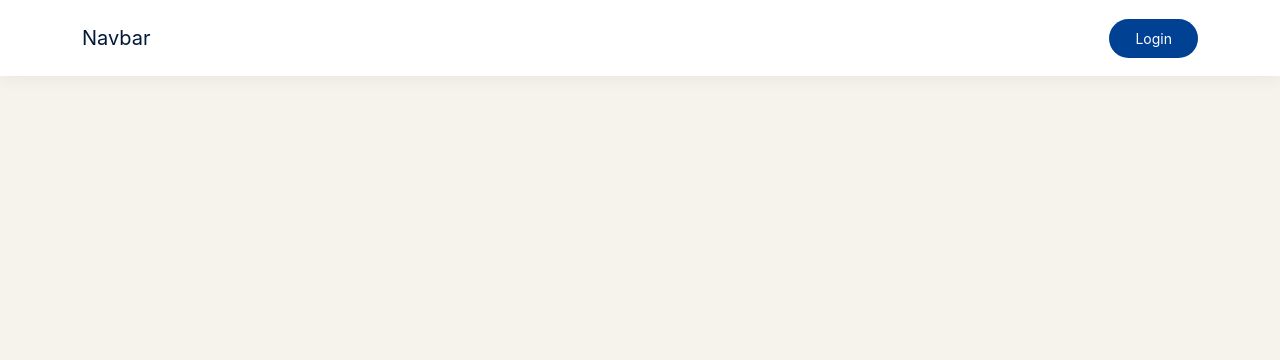
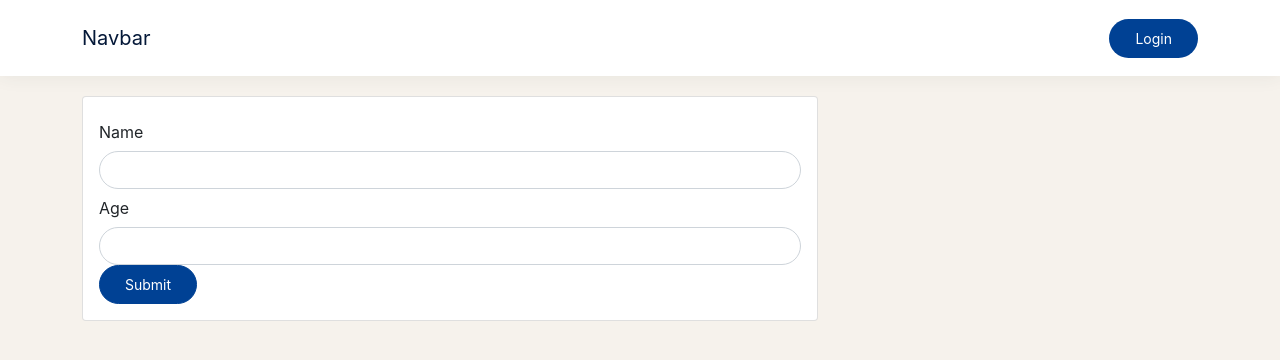
Before and after one commit to anjmhrjn/restro-frontend-react, a React (Create React App) app: page /form-validation in a window 1280 px wide. Before the commit this address had no page. Shown: the top 360 px of the page. Built offline with nearby package versions, Linux system fonts and the light colour scheme.

Commit message:
restaurant list page complete

```diff
--- a/package.json
+++ b/package.json
@@ -9,6 +9,7 @@
     "axios": "^0.25.0",
     "react": "^17.0.2",
     "react-dom": "^17.0.2",
+    "react-hook-form": "^7.26.0",
     "react-multi-select-component": "^4.2.1",
     "react-router-dom": "^6.2.1",
     "react-scripts": "5.0.0",
--- a/src/App.css
+++ b/src/App.css
@@ -355,3 +355,8 @@ div.scrollmenu button {
     padding-right: 15px;
   }
 }
+
+
+.invalid {
+  border: 1px solid red;
+}
--- /dev/null
+++ b/src/components/FormValidation.js
@@ -0,0 +1,68 @@
+import { useForm } from "react-hook-form";
+
+const FormValidation = () => {
+  const {
+    register,
+    handleSubmit,
+    formState: { errors },
+    reset,
+    trigger,
+  } = useForm();
+
+  const onSubmit = (data) => {
+    console.log(data);
+    reset();
+  };
+
+  return (
+    <div className="container mt-5 pt-5">
+      <div className="row">
+        <div className="col-lg-8 col-md-9 col-sm-12">
+          <div className="card">
+            <div className="card-body">
+              <form onSubmit={handleSubmit(onSubmit)}>
+                <div className="form-group">
+                  <label className="col-form-label">Name</label>
+                  <input
+                    type="text"
+                    className={`form-control ${errors.name && "invalid"}`}
+                    {...register("name", { required: "Name is Required" })}
+                    onKeyUp={() => {
+                        trigger("name");
+                    }}
+                  />
+                  {errors.name && (
+                    <small className="text-danger">{errors.name.message}</small>
+                  )}
+                </div>
+                <div className="form-group">
+                  <label className="col-form-label">Age</label>
+                  <input
+                    type="text"
+                    className="form-control"
+                    {...register("age", {
+                      required: "Age is Required",
+                      min: { value: 13, message: "Minimum Required age is 13" },
+                      pattern: {value: /^[0-9]+$/, message: "Only numbers are allowed"}
+                    })}
+                    onKeyUp={() => {
+                        trigger("age");
+                    }}
+                  />
+                  {errors.age && (
+                    <small className="text-danger">{errors.age.message}</small>
+                  )}
+                </div>
+                <button type="submit" className="btn btn-primary">
+                  Submit
+                </button>
+              </form>
+            </div>
+          </div>
+        </div>
+      </div>
+    </div>
+  );
+};
+
+export default FormValidation;
--- a/src/components/Header.js
+++ b/src/components/Header.js
@@ -34,7 +34,7 @@ const Header = () => {
         return (
             <>
                 <li class="nav-item">
-                    <Link to="/home">
+                    <Link to="/all-restaurants">
                         <a class="nav-link">Restaurants</a>
                     </Link>
                 </li>
--- a/src/components/Mid.js
+++ b/src/components/Mid.js
@@ -16,6 +16,8 @@ import BulkTableAdd from "./business/BulkTableAdd"
 import CategoryList from "./admin/CategoryList"
 import CategoryUpdate from "./admin/CategoryUpdate"
 import AdminCatAdd from "./admin/AdminCatAdd"
+import FormValidation from "./FormValidation"
+import Restaurant from "./customer/Restaurant"
 
 const Mid = () => {
     return (
@@ -37,6 +39,8 @@ const Mid = () => {
                 <Route path="/category-list" element={<CategoryList/>} />
                 <Route path="/admin/add-category" element={<AdminCatAdd/>} />
                 <Route path="/admin/update-category/:cid" element={<CategoryUpdate/>} />
+                <Route path="/form-validation" element={<FormValidation/>} />
+                <Route path="/all-restaurants" element={<Restaurant/>} />
                 <Route path="/logout" element={<Logout/>} />
             </Routes>
         </div>
--- /dev/null
+++ b/src/components/customer/Restaurant.js
@@ -0,0 +1,101 @@
+import empty from "../../images/empty.svg"
+import account from "../../images/account.png"
+import { useState, useEffect } from "react";
+import axios from "axios";
+import { Link } from "react-router-dom";
+import { BASE_URL } from "../../utility/base_url";
+import { getAxiosConfig } from "../../utility/base";
+
+const Restaurant = () => {
+    const [rdata, setRdata] = useState([]);
+
+    useEffect(() => {
+        const get_url = BASE_URL + '/all-business/'
+        axios.get(get_url, getAxiosConfig())
+        .then(result => {
+            setRdata(result.data)
+            console.log(result.data[0].user_image === undefined)
+        })
+        .catch(e => {
+            console.log(e)
+        })
+    }, [])
+
+    const tableBtnClicked = (id) => {
+        console.log(id)
+    }
+
+    return(
+        <div className="pt-4 mt-5">
+            <section className="container-fluid bg-secondary">
+                <div className="text-center py-3">
+                    <p className="fs-1 fw-bold">Restaurants</p>
+                    <p class="fst-italic">Here are the list of restaurants that are present in the platform.</p>
+
+                </div>
+            </section>
+            <div class="container mt-5">
+                <div class="d-flex justify-content-between">
+                    <h4>Available Restaurants</h4>
+                    {/* <button class="btn btn-sm btn-outline-dark">Apply all</button> */}
+                </div>
+                <div class="row mt-2 g-1 ">
+                {rdata.map((restro, index) => {
+                    return(
+                        <div class="col-md-4 col-lg-3 mb-3">
+                            <div class="card menu-card p-2" style={{width: "14rem"}}>
+                                {/* <div class="text-end"> <small>Full Time</small> </div> */}
+                                <div class="text-center mt-2 p-3">
+                                    {
+                                        restro.user_image !== undefined ?
+                                        <img src={BASE_URL + `/${restro.user_image}`} className="img-fluid" width="60" /> :
+                                        <img src={account} width="60" className="img-fluid" />
+                                    }
+
+                                    {/* <span class="d-block font-weight-bold">UX Designer</span> */}
+                                    <hr/>
+                                    <span>{restro.name}</span>
+                                    <div class="d-flex flex-row align-items-center justify-content-center">
+                                        <i class="fa fa-map-marker"></i>
+                                        <small class="ms-2"> {restro.address}</small>
+                                    </div>
+                                    <div class="d-flex justify-content-center mt-3">
+                                        {/* <span>$40,000</span>  */}
+                                        <button type="button" onClick={(e) => {tableBtnClicked(restro._id)}} class="btn btn-sm btn-primary py-1">Tables</button>
+                                    </div>
+                                </div>
+                            </div>
+                        </div>
+                    )
+                })}
+
+                </div>
+            </div>
+            {/* <div className="container mt-5">
+                <div className="row">
+                    <div className="col-md-4">
+                        <div className="card menu-card">
+                            <div className="card-body">
+                                <div className="menu-thumbnail mb-2">
+                                    <img src={empty} className="img-fluid"/>
+                                    {
+                                        item.images !== '' ?
+                                        <img src={BASE_URL + `/${item.images}`} className="img-fluid"/> :
+                                        <img src={empty} className="img-fluid"/>
+                                    }
+
+                                </div>
+                            </div>
+
+                        </div>
+
+                    </div>
+
+                </div>
+            </div> */}
+
+        </div>
+    )
+}
+
+export default Restaurant
```
Also changed, not shown: 1 other file (tests, documents, lock files or other folders).
